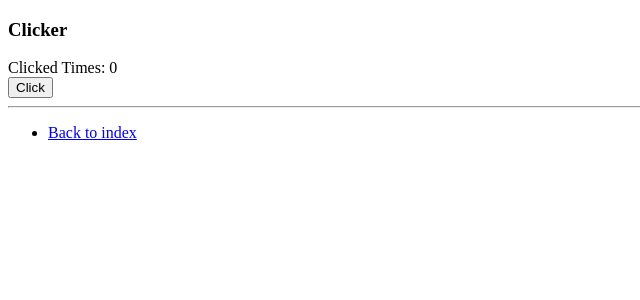
After one commit to razielSan/flask_crud, a Flask app: page /clicker/ in a window 1280 px wide. The commit adds this page. Shown: the top 300 px of the page, without its empty margins (0-640 px from the left). Run offline with Flask 3, Linux system fonts and the light colour scheme.

Commit message:
clicker classic form submit

```diff
--- a/app/app.py
+++ b/app/app.py
@@ -1,6 +1,6 @@
 from flask import Flask
 
-from views import index_app, examples_app
+from views import index_app, examples_app, clicker_app
 
 
 def create_app():
@@ -10,4 +10,5 @@ def create_app():
     )
     app.register_blueprint(index_app)
     app.register_blueprint(examples_app, url_prefix="/examples")
+    app.register_blueprint(clicker_app, url_prefix="/clicker")
     return app
--- /dev/null
+++ b/app/templates/clicker/clicker.html
@@ -0,0 +1,18 @@
+{% extends "base.html" %}
+
+
+{% block title %}
+    Clicker
+{% endblock title %}
+
+
+{% block body %}
+    <h3>Clicker</h3>
+
+
+    <form action="{{ url_for("clicker.click") }}" method="POST">
+        <div>Clicked Times: {{ count }}</div>
+        <button type="sumbit">Click</button>
+    </form>
+    {% include "components/_footer.html" %}
+{% endblock body %}
--- /dev/null
+++ b/app/templates/components/_footer.html
@@ -0,0 +1,8 @@
+<hr>
+<div>
+    <ul>
+        <li>
+            <a href="{{ url_for("index.index")}}">Back to index</a>
+        </li>
+    </ul>
+</div>
--- a/app/templates/index.html
+++ b/app/templates/index.html
@@ -6,9 +6,12 @@
 
 
 {% block body %}
-  Hello User
+  <h1>Hello User</h1>
 
   <h2>
     <a href="{{ url_for('examples.examples') }}">Examples</a>
   </h2>
+  <h2>
+    <a href="{{ url_for('clicker.click') }}">Clicker</a>
+  </h2>
 {% endblock body %}
--- a/app/views/__init__.py
+++ b/app/views/__init__.py
@@ -1,2 +1,3 @@
 from views.index.views import router as index_app
 from views.examples.views import router as examples_app
+from views.clicker.views import router as clicker_app
--- /dev/null
+++ b/app/views/clicker/views.py
@@ -0,0 +1,16 @@
+from flask import Blueprint, render_template, request
+
+from templates.clicker.crud import Clicker
+
+
+router = Blueprint("clicker", __name__)
+
+clicker = Clicker()
+
+
+@router.route("/", methods=["POST", "GET"], endpoint="click")
+def show_clicker_page():
+    if request.method == "POST":
+        clicker.inc_count()
+        return render_template("clicker/clicker.html", count=clicker.count)
+    return render_template("clicker/clicker.html", count=0)
```
Also changed, not shown: app/templates/clicker/crud.py (added, +10 -0 lines), app/templates/examples/examples.html (+1 -8 lines), README.MD.
